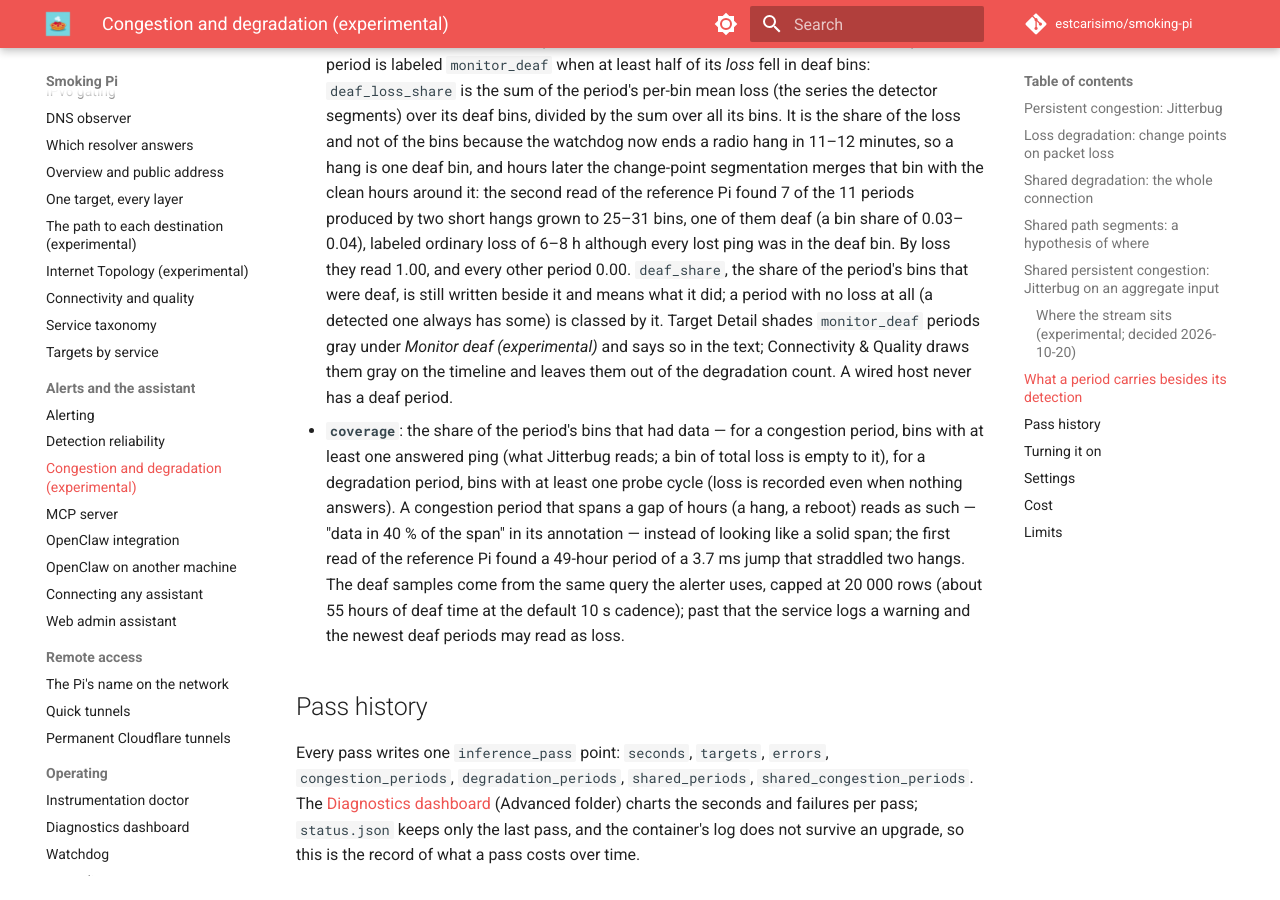
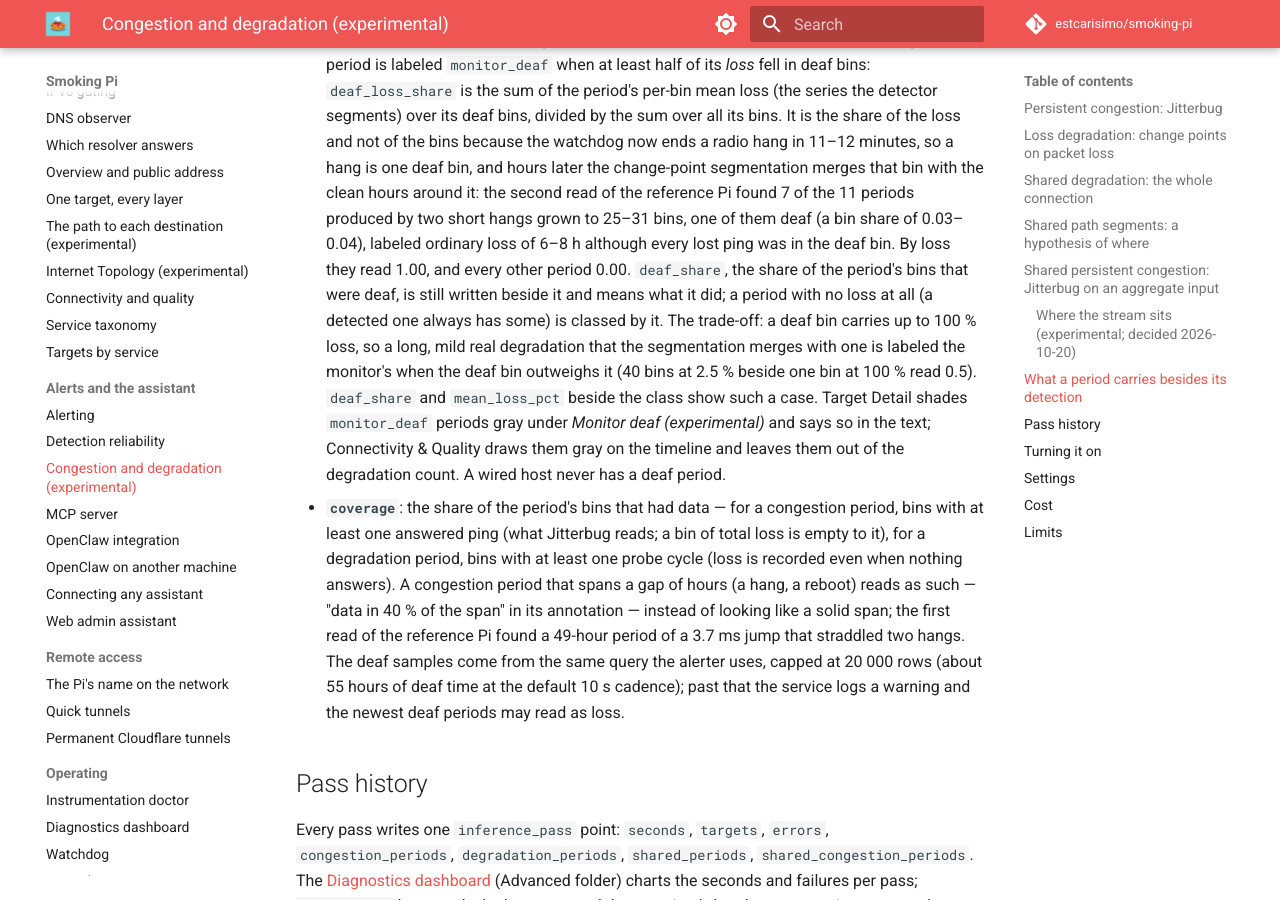
Before and after one commit to estcarisimo/smoking-pi, an MkDocs documentation site: the page built from docs/inference.md, in a window 1280 px wide and 900 px high, scrolled down 7598 px. Built offline with MkDocs 1.6.1 and Material for MkDocs 9.7.7, drawn with Linux system fonts in a browser that asks for light colours; comment, search, counter and statistics services are not loaded.

Commit message:
fix(inference): address the review of #454
Document the loss-share trade-off and what the Monitor deaf in range tile
now counts; compute the deaf loss once.

Co-Authored-By: Claude Opus 5.5 <noreply@anthropic.com>

```diff
--- a/docs/inference.md
+++ b/docs/inference.md
@@ -342,7 +342,11 @@ other evidence and written beside each period, never fed back into it:
   every other period 0.00. `deaf_share`, the share of the period's bins
   that were deaf, is still written beside it and means what it did; a
   period with no loss at all (a detected one always has some) is classed
-  by it. Target Detail shades `monitor_deaf` periods gray
+  by it. The trade-off: a deaf bin carries up to 100 % loss, so a long, mild
+  real degradation that the segmentation merges with one is labeled the
+  monitor's when the deaf bin outweighs it (40 bins at 2.5 % beside one bin
+  at 100 % read 0.5). `deaf_share` and `mean_loss_pct` beside the class
+  show such a case. Target Detail shades `monitor_deaf` periods gray
   under *Monitor deaf (experimental)* and says so in the text; Connectivity
   & Quality draws them gray on the timeline and leaves them out of the
   degradation count. A wired host never has a deaf period.
```
Also changed, not shown: docs/target-detail.md (+4 -1 lines), 1 other file.
